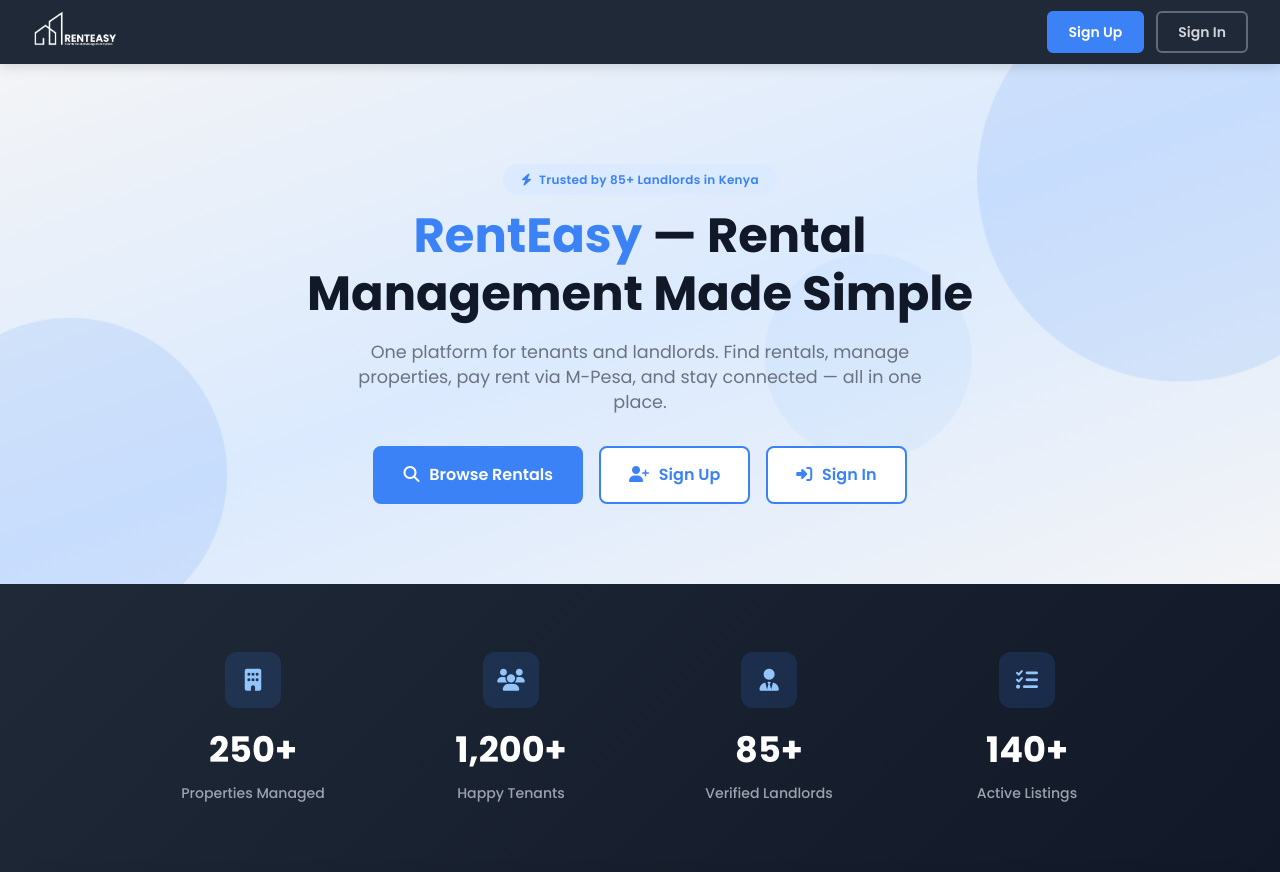
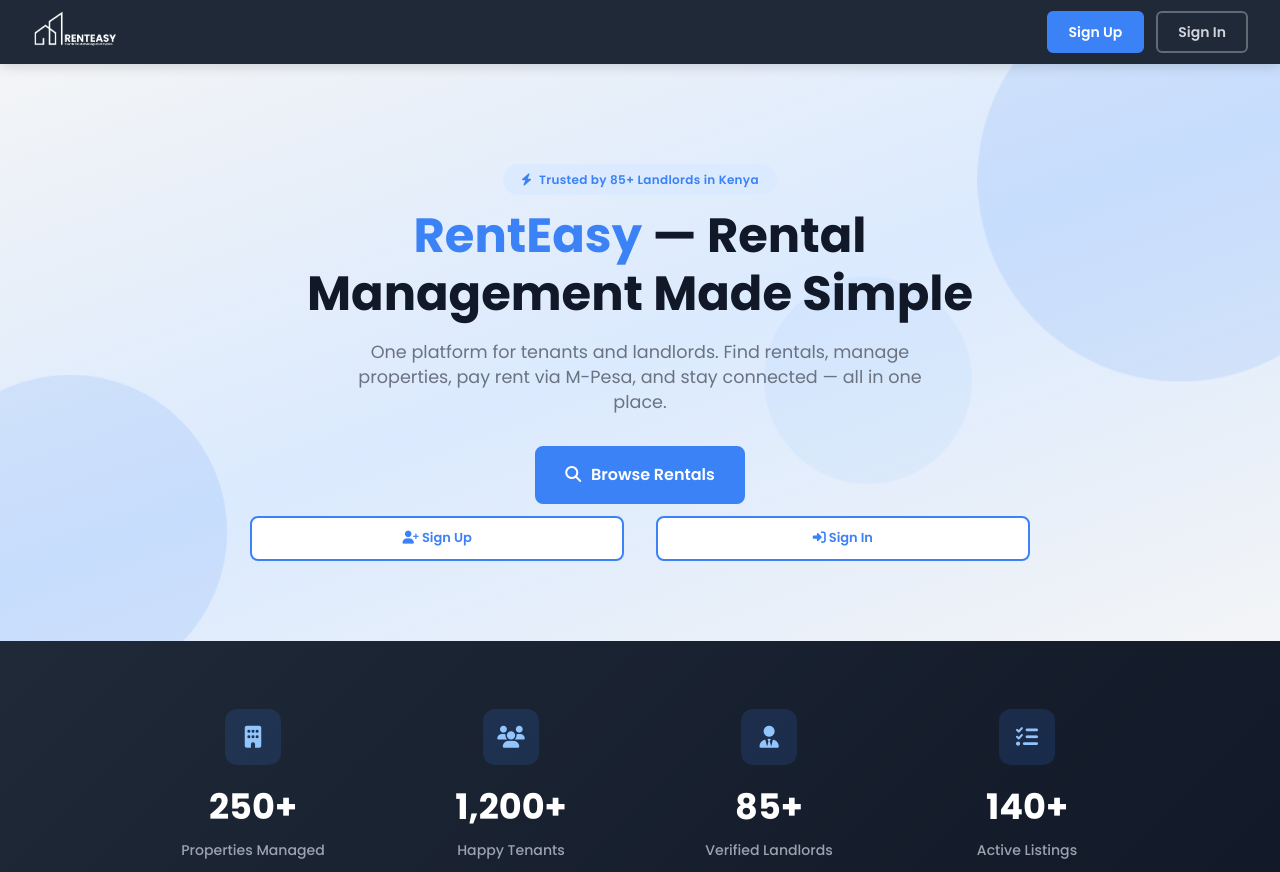
Before and after one commit to EllyKurgat/RentEasy, a Django app: page / in a window 1280 px wide. Shown: the top 872 px of the page. Run offline with Django 5.2, Linux system fonts and the light colour scheme; data that the repository does not hold is empty; some libraries are stand-ins or nearby versions.

Commit message:
Sign Up and Sign In on opposite ends in hero section

```diff
--- a/frontend_views/Templates/renteasyweb/index.html
+++ b/frontend_views/Templates/renteasyweb/index.html
@@ -46,6 +46,8 @@
     <p class="tagline">One platform for tenants and landlords. Find rentals, manage properties, pay rent via M-Pesa, and stay connected — all in one place.</p>
     <div class="hero-buttons">
       <a href="{% url 'listing_list' %}" class="btn-primary"><i class="fa-solid fa-search"></i> Browse Rentals</a>
+    </div>
+    <div class="hero-auth-buttons">
       <a href="{% url 'register' %}" class="btn-secondary"><i class="fa-solid fa-user-plus"></i> Sign Up</a>
       <a href="{% url 'user_login' %}" class="btn-secondary" style="background:#fff;color:var(--re-primary);border:2px solid var(--re-primary);"><i class="fa-solid fa-right-to-bracket"></i> Sign In</a>
     </div>
--- a/frontend_views/static/css/style.css
+++ b/frontend_views/static/css/style.css
@@ -1081,6 +1081,14 @@ input[type=submit]:hover {
   display: inline-block; padding: 10px 16px; border-radius: 8px;
   font-weight: 600; font-size: 13px; text-decoration: none; transition: all 0.2s;
 }
+.hero-auth-buttons { display: flex; gap: 10px; justify-content: space-between; flex-wrap: wrap; margin-top: 12px; }
+.hero-auth-buttons a {
+  flex: 1; display: inline-block; padding: 10px 16px; border-radius: 8px;
+  font-weight: 600; font-size: 13px; text-decoration: none; transition: all 0.2s;
+  text-align: center; max-width: 48%;
+}
+.hero-auth-buttons a:first-child { margin-right: 8px; }
+
 @media (min-width: 768px) {
   .hero { padding: 80px 24px 64px; }
   .hero h1 { font-size: clamp(2.2rem, 5vw, 3.2rem); margin: 0 0 16px; }
```
